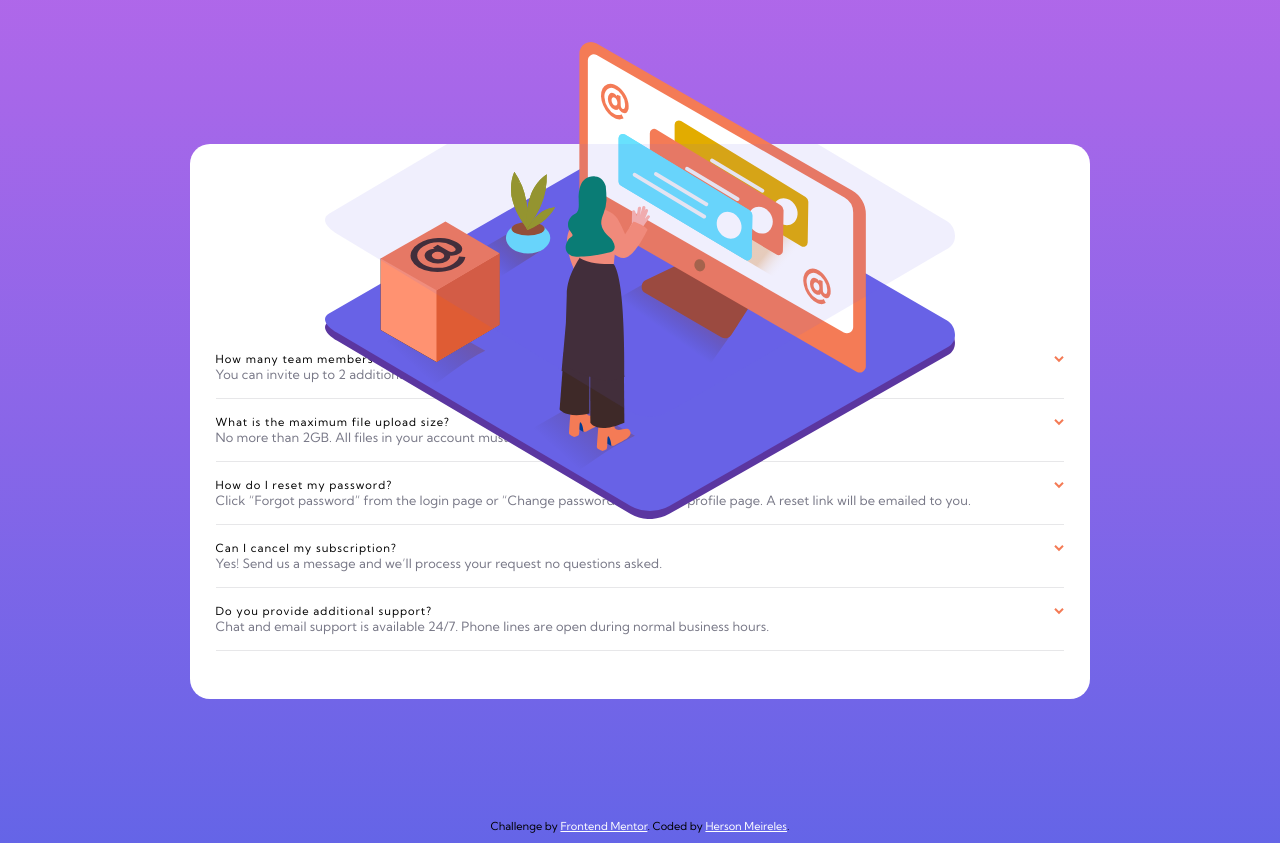
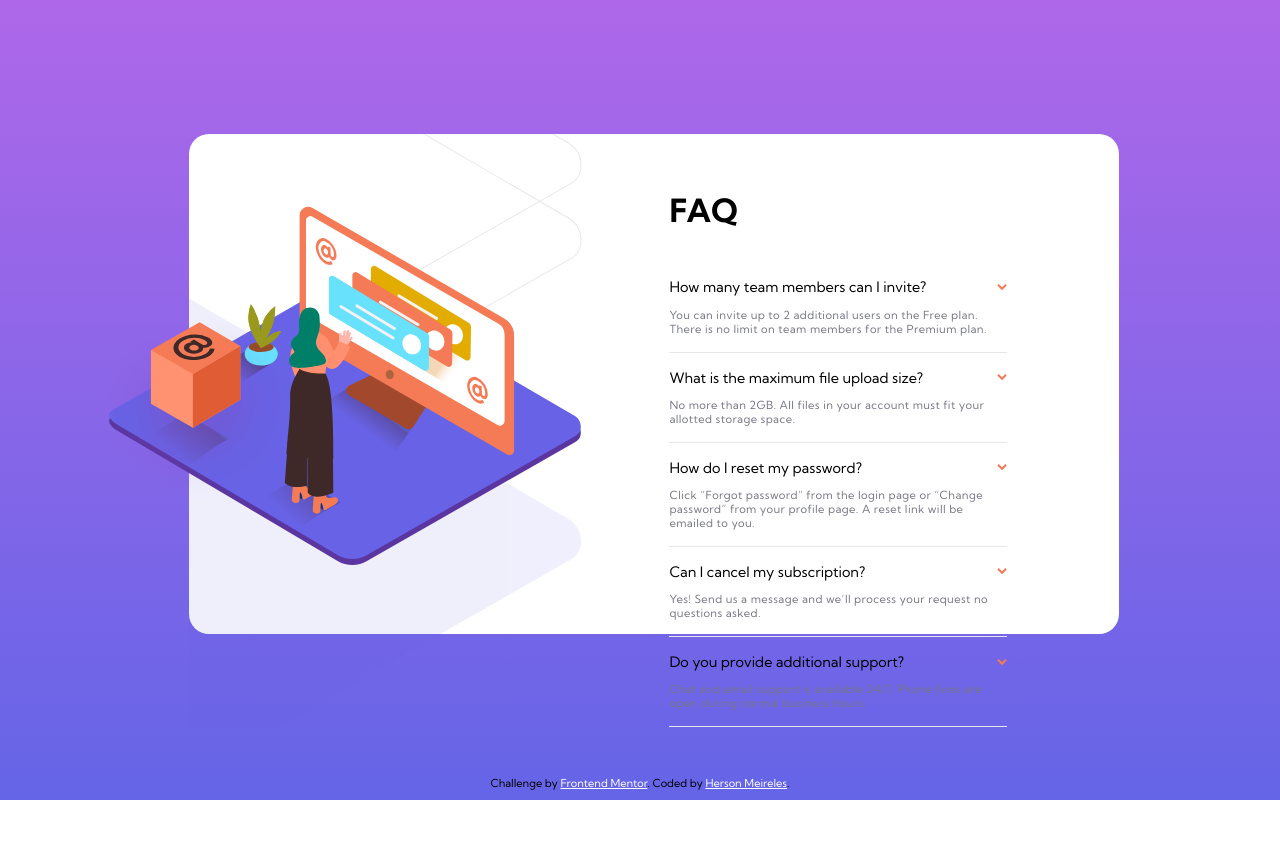
Before and after one commit to Hersonmei/FAQ-accordion-card-, a plain HTML site: page index.html in a window 1280 px wide. After the commit the page ends 800 px from the top, so only its background shows below. Drawn offline with Linux system fonts and the light colour scheme.

Commit message:
Início JS

```diff
--- a/index.html
+++ b/index.html
@@ -18,8 +18,12 @@
 
   <main>
     <div class="img-container">
-      <img class="image" src="./images/illustration-woman-online-mobile.svg" alt="">
-      <img class="image shadow" src="./images/bg-pattern-mobile.svg" alt="">
+      <img class="image mobile" src="./images/illustration-woman-online-mobile.svg" alt="">
+      <img class="image shadow mobile" src="./images/bg-pattern-mobile.svg" alt="">
+
+
+      <div class="hidden desktop"><img src="./images/illustration-woman-online-desktop.svg" alt=""></div>
+      <img class="box desktop" src="./images/illustration-box-desktop.svg" alt="">
     </div>
 
     <section>
@@ -78,5 +82,7 @@
     Challenge by <a href="https://www.frontendmentor.io?ref=challenge" target="_blank">Frontend Mentor</a>.
     Coded by <a href="#">Herson Meireles</a>.
   </footer>
+
+  <script src="script.js"></script>
 </body>
 </html>
--- /dev/null
+++ b/script.js
@@ -0,0 +1,6 @@
+const question = document.querySelectorAll('.space')
+
+
+question.forEach(item => {item.addEventListener("click", console.log(item))
+}
+)
--- a/styles.css
+++ b/styles.css
@@ -34,8 +34,8 @@ main {
   top: 0;
 }
 
-.img-container{
-  display: relative;
+.hidden, .box{
+  display: none;
 }
 
 /* HEADER */
@@ -94,11 +94,62 @@ footer{
 }
 
 @media(min-width:900px){
+  .mobile{
+    display: none;
+  }
+
   body{
     display: flex;
     justify-content: center;
+    padding: 8.4rem 1.5rem 3rem 3.3rem;
   }
   main{
-    width: 900px;
+    display: grid;
+    grid-template-columns: auto 1fr;
+    width: 930px;
+    max-height: 500px;
+  }
+
+  .img-container{
+    background-image: url(./images/bg-pattern-desktop.svg);
+    background-repeat: no-repeat;
+    background-position: 116% 76%;
+  }
+
+  .desktop{
+    display: block;
+    position: relative;
+  }
+
+  .hidden{
+    right: 17%;
+    top: 12%;
+  }
+
+  .box {
+    right: 19%;
+    bottom: 30%;
+   }
+
+  section {
+    /* Talvez um space evenly com espaço nos cantos para ajustar esses questionário. */
+    padding: 0 7rem 0 .5rem;
+  }
+
+  .title {
+    margin: 2.5rem 0 2rem 0;
+    width: 100%;
+    text-align: left;
+  }
+
+  .question {
+    font-size: .9rem;
+    letter-spacing: 0px;
+  }
+
+  .answer {
+    font-size: 0.7rem;
+    letter-spacing: .4px;
+    margin-top: .7rem;
   }
 }
```
